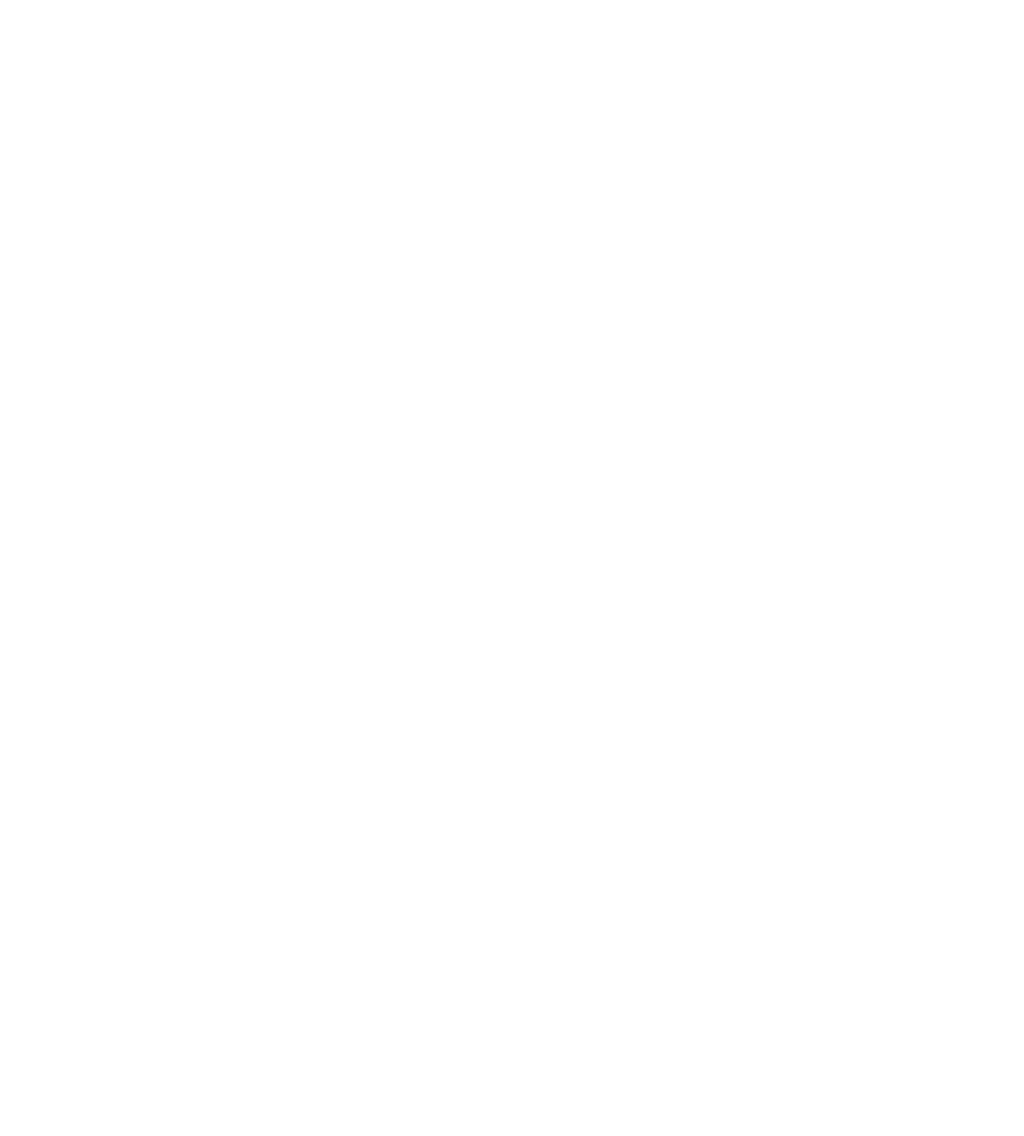
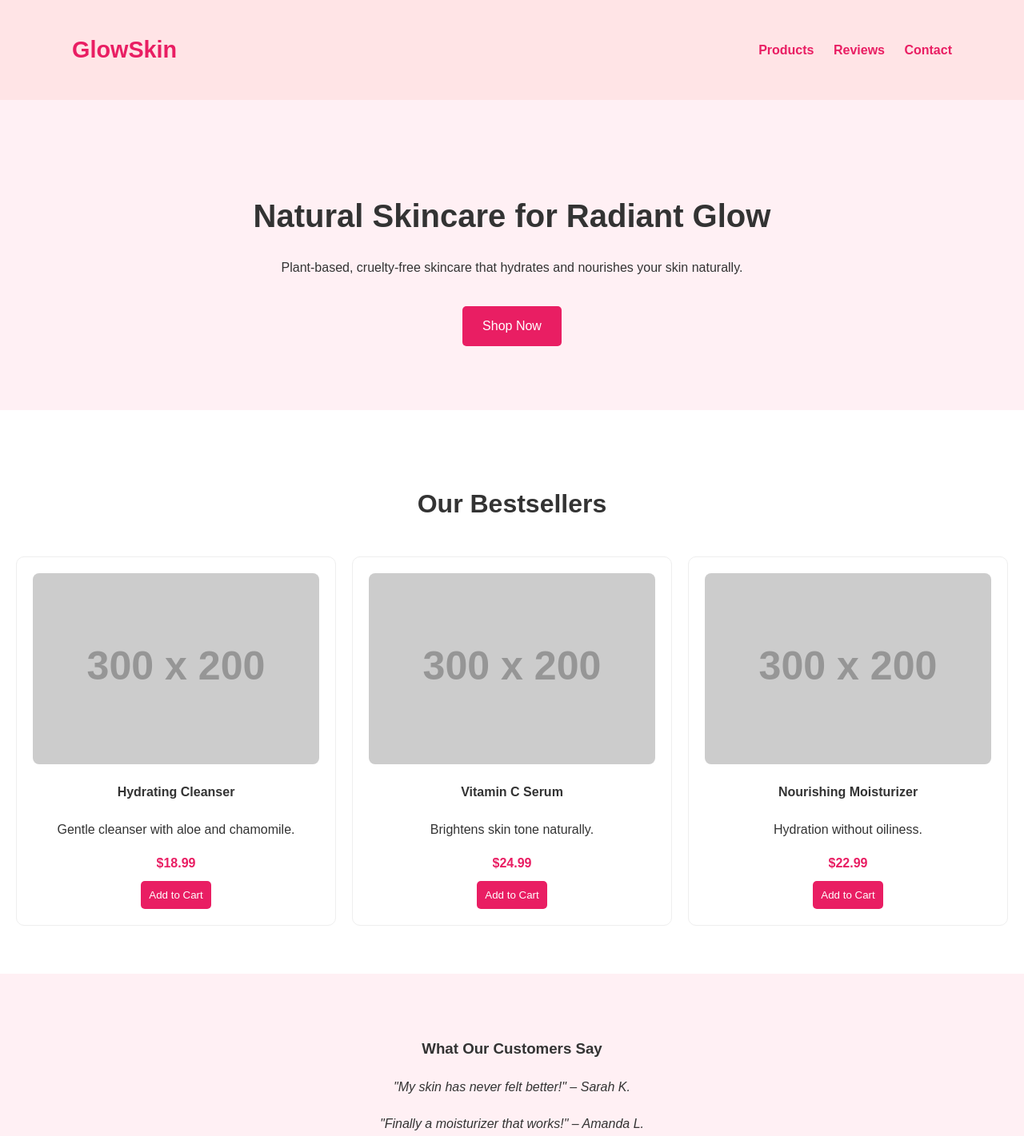
Before and after one commit to S2-svg/Team-Merge, a plain HTML site: page index.html in a window 1280 px wide. Shown: the top 1421 px of the page at 80% size. Before the commit the page ends 800 px from the top, so only its background shows below. Drawn offline with Linux system fonts and the light colour scheme; placeholder pictures from the web are drawn by us.

Commit message:
add index

```diff
--- a/index.html
+++ b/index.html
@@ -1,11 +1,252 @@
 <!DOCTYPE html>
 <html lang="en">
 <head>
-    <meta charset="UTF-8">
-    <meta name="viewport" content="width=device-width, initial-scale=1.0">
-    <title>Document</title>
+  <meta charset="UTF-8" />
+  <meta name="viewport" content="width=device-width, initial-scale=1.0"/>
+  <title>GlowSkin - Natural Skincare</title>
+<style>
+    /* Base styles */
+body {
+  margin: 0;
+  font-family: Arial, sans-serif;
+  line-height: 1.6;
+  background: #fff;
+  color: #333;
+}
+
+a {
+  text-decoration: none;
+  color: #e91e63;
+}
+
+.container {
+  max-width: 1100px;
+  margin: auto;
+  padding: 0 20px;
+}
+
+header {
+  background: #ffe4e6;
+  padding: 20px 0;
+  box-shadow: 0 2px 4px rgba(0,0,0,0.1);
+}
+
+.nav {
+  display: flex;
+  justify-content: space-between;
+  align-items: center;
+}
+
+.logo {
+  font-size: 1.8rem;
+  color: #e91e63;
+}
+
+nav a {
+  margin-left: 20px;
+  font-weight: bold;
+}
+
+/* Hero section */
+.hero {
+  text-align: center;
+  padding: 80px 20px;
+  background: #fff0f4;
+}
+
+.hero h2 {
+  font-size: 2.5rem;
+  margin-bottom: 20px;
+}
+
+.hero .btn {
+  background: #e91e63;
+  color: #fff;
+  padding: 12px 25px;
+  border-radius: 5px;
+  display: inline-block;
+  margin-top: 20px;
+}
+
+/* Products */
+.products {
+  padding: 60px 20px;
+  text-align: center;
+}
+
+.products h3 {
+  font-size: 2rem;
+  margin-bottom: 40px;
+}
+
+.product-grid {
+  display: grid;
+  grid-template-columns: repeat(auto-fit, minmax(280px, 1fr));
+  gap: 20px;
+}
+
+.product {
+  border: 1px solid #eee;
+  border-radius: 10px;
+  padding: 20px;
+  background: #fff;
+  transition: 0.3s ease;
+}
+
+.product:hover {
+  box-shadow: 0 4px 12px rgba(0,0,0,0.1);
+}
+
+.product img {
+  width: 100%;
+  border-radius: 8px;
+}
+
+.product h4 {
+  margin-top: 15px;
+}
+
+.product span {
+  display: block;
+  margin: 10px 0;
+  font-weight: bold;
+  color: #e91e63;
+}
+
+.product button {
+  background: #e91e63;
+  color: white;
+  padding: 10px;
+  border: none;
+  border-radius: 5px;
+  cursor: pointer;
+}
+
+/* Testimonials */
+.testimonials {
+  background: #fff0f4;
+  padding: 60px 20px;
+  text-align: center;
+}
+
+.testimonials blockquote {
+  margin: 20px auto;
+  font-style: italic;
+  max-width: 600px;
+}
+
+/* Contact */
+.contact {
+  padding: 60px 20px;
+  max-width: 600px;
+  margin: auto;
+}
+
+.contact form {
+  display: flex;
+  flex-direction: column;
+  gap: 15px;
+}
+
+.contact input,
+.contact textarea {
+  padding: 12px;
+  border: 1px solid #ccc;
+  border-radius: 5px;
+}
+
+.contact button {
+  background: #e91e63;
+  color: white;
+  padding: 12px;
+  border: none;
+  border-radius: 5px;
+  cursor: pointer;
+}
+
+/* Footer */
+footer {
+  background: #ffe4e6;
+  text-align: center;
+  padding: 20px;
+  font-size: 0.9rem;
+  color: #e91e63;
+}
+
+</style>
+
 </head>
 <body>
 
+  <!-- Header -->
+  <header>
+    <div class="container nav">
+      <h1 class="logo">GlowSkin</h1>
+      <nav>
+        <a href="#products">Products</a>
+        <a href="#testimonials">Reviews</a>
+        <a href="#contact">Contact</a>
+      </nav>
+    </div>
+  </header>
+
+  <!-- Hero Section -->
+  <section class="hero">
+    <h2>Natural Skincare for Radiant Glow</h2>
+    <p>Plant-based, cruelty-free skincare that hydrates and nourishes your skin naturally.</p>
+    <a href="#products" class="btn">Shop Now</a>
+  </section>
+
+  <!-- Products -->
+  <section id="products" class="products">
+    <h3>Our Bestsellers</h3>
+    <div class="product-grid">
+      <div class="product">
+        <img src="https://via.placeholder.com/300x200" alt="Cleanser">
+        <h4>Hydrating Cleanser</h4>
+        <p>Gentle cleanser with aloe and chamomile.</p>
+        <span>$18.99</span>
+        <button>Add to Cart</button>
+      </div>
+      <div class="product">
+        <img src="https://via.placeholder.com/300x200" alt="Serum">
+        <h4>Vitamin C Serum</h4>
+        <p>Brightens skin tone naturally.</p>
+        <span>$24.99</span>
+        <button>Add to Cart</button>
+      </div>
+      <div class="product">
+        <img src="https://via.placeholder.com/300x200" alt="Moisturizer">
+        <h4>Nourishing Moisturizer</h4>
+        <p>Hydration without oiliness.</p>
+        <span>$22.99</span>
+        <button>Add to Cart</button>
+      </div>
+    </div>
+  </section>
+
+  <!-- Testimonials -->
+  <section id="testimonials" class="testimonials">
+    <h3>What Our Customers Say</h3>
+    <blockquote>"My skin has never felt better!" – Sarah K.</blockquote>
+    <blockquote>"Finally a moisturizer that works!" – Amanda L.</blockquote>
+  </section>
+
+  <!-- Contact -->
+  <section id="contact" class="contact">
+    <h3>Get in Touch</h3>
+    <form>
+      <input type="text" placeholder="Your Name" required />
+      <input type="email" placeholder="Your Email" required />
+      <textarea placeholder="Message" required></textarea>
+      <button type="submit">Send Message</button>
+    </form>
+  </section>
+
+  <!-- Footer -->
+  <footer>
+    &copy; 2025 GlowSkin. All rights reserved.
+  </footer>
+
 </body>
 </html>
```
